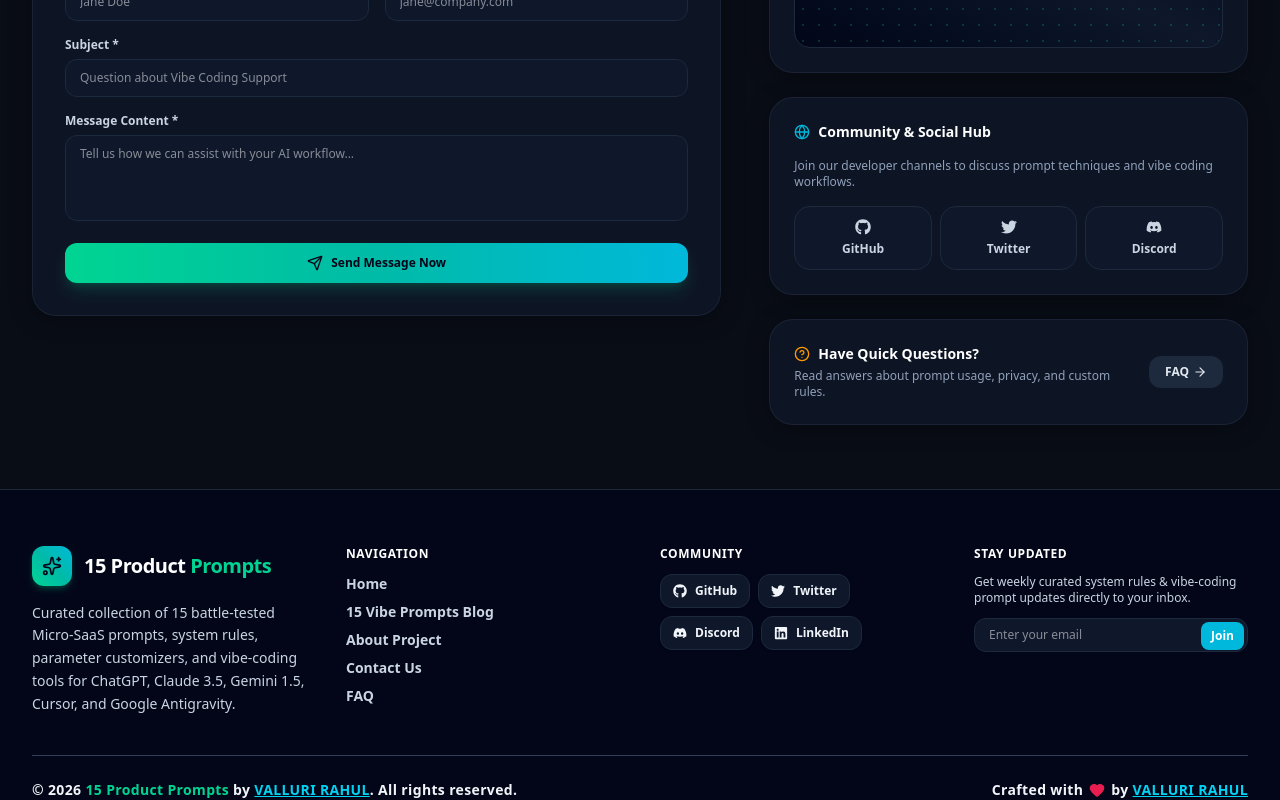
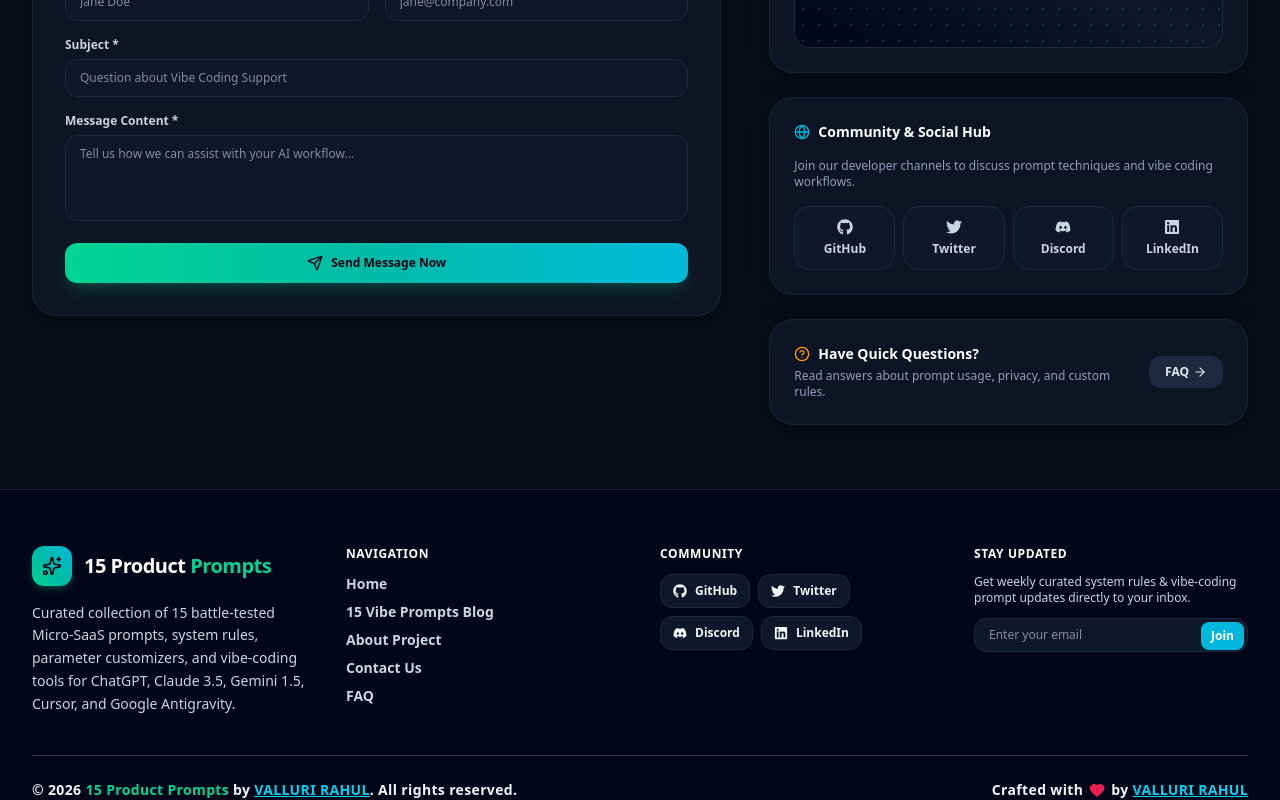
Before and after one commit to bunnyvalluri/15-Product-Prompts, a React (Vite) app: page /contact in a window 1280 px wide. Shown: the part 777-1577 px from the top of the page. Built offline with nearby package versions, Linux system fonts and the light colour scheme.

Commit message:
Update LinkedIn profile link to https://www.linkedin.com/in/syntaxrahul/

```diff
--- a/src/components/layout/Footer.jsx
+++ b/src/components/layout/Footer.jsx
@@ -61,7 +61,7 @@
                 { name: 'GitHub', icon: FaGithub, href: 'https://github.com' },
                 { name: 'Twitter', icon: FaTwitter, href: 'https://twitter.com' },
                 { name: 'Discord', icon: FaDiscord, href: 'https://discord.com' },
-                { name: 'LinkedIn', icon: FaLinkedin, href: 'https://linkedin.com' }
+                { name: 'LinkedIn', icon: FaLinkedin, href: 'https://www.linkedin.com/in/syntaxrahul/' }
               ].map((s, idx) => {
                 const Icon = s.icon;
                 return (
--- a/src/pages/Contact.jsx
+++ b/src/pages/Contact.jsx
@@ -2,7 +2,7 @@
 import { useForm } from 'react-hook-form';
 import { motion } from 'framer-motion';
 import { Mail, MessageSquare, Send, MapPin, Globe, HelpCircle, Zap, ShieldCheck, Clock, ArrowRight, CheckCircle2 } from 'lucide-react';
-import { FaGithub, FaTwitter, FaDiscord } from 'react-icons/fa';
+import { FaGithub, FaTwitter, FaDiscord, FaLinkedin } from 'react-icons/fa';
 import { Link } from 'react-router-dom';
 import { useToast } from '../context/ToastContext';
 import { Badge } from '../components/common/Badge';
@@ -258,11 +258,12 @@
               <p className="text-xs text-slate-500 dark:text-slate-400">
                 Join our developer channels to discuss prompt techniques and vibe coding workflows.
               </p>
-              <div className="grid grid-cols-3 gap-2">
+              <div className="grid grid-cols-2 sm:grid-cols-4 gap-2">
                 {[
                   { name: 'GitHub', icon: FaGithub, href: 'https://github.com' },
                   { name: 'Twitter', icon: FaTwitter, href: 'https://twitter.com' },
-                  { name: 'Discord', icon: FaDiscord, href: 'https://discord.com' }
+                  { name: 'Discord', icon: FaDiscord, href: 'https://discord.com' },
+                  { name: 'LinkedIn', icon: FaLinkedin, href: 'https://www.linkedin.com/in/syntaxrahul/' }
                 ].map((s, idx) => {
                   const Icon = s.icon;
                   return (
```
